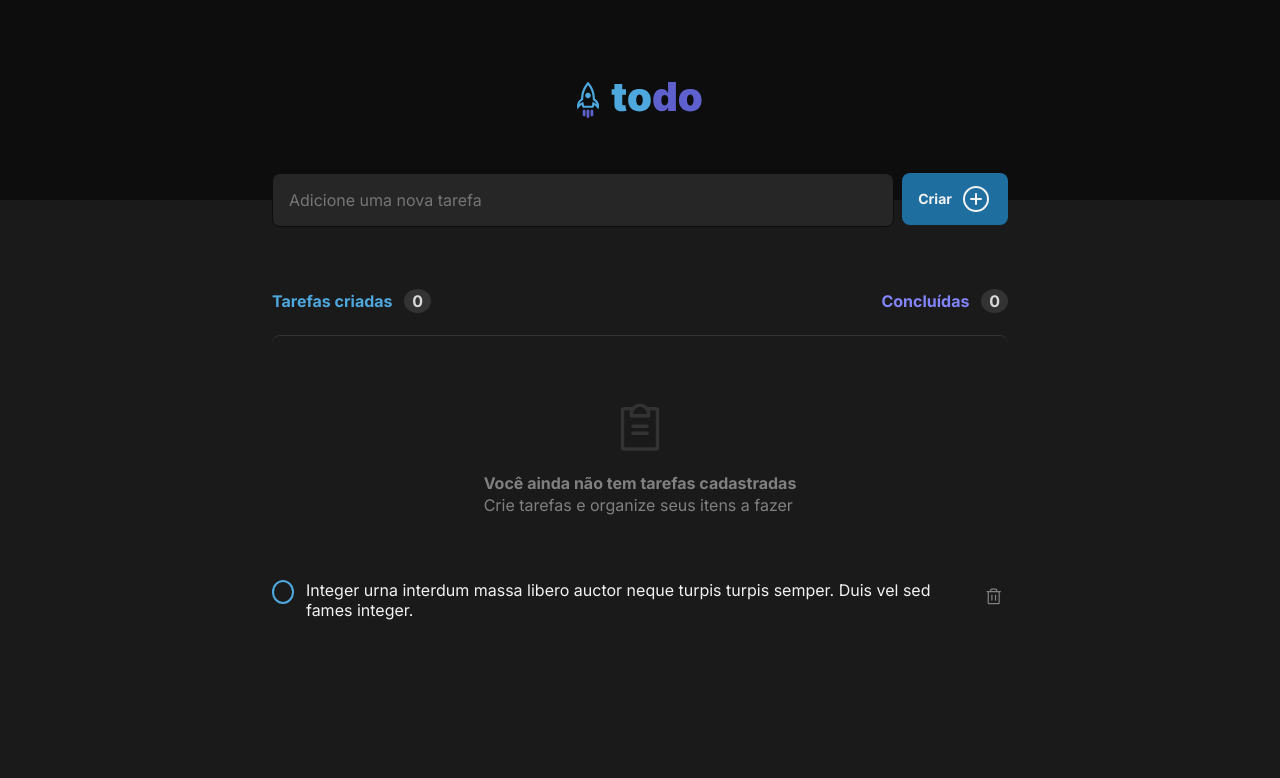
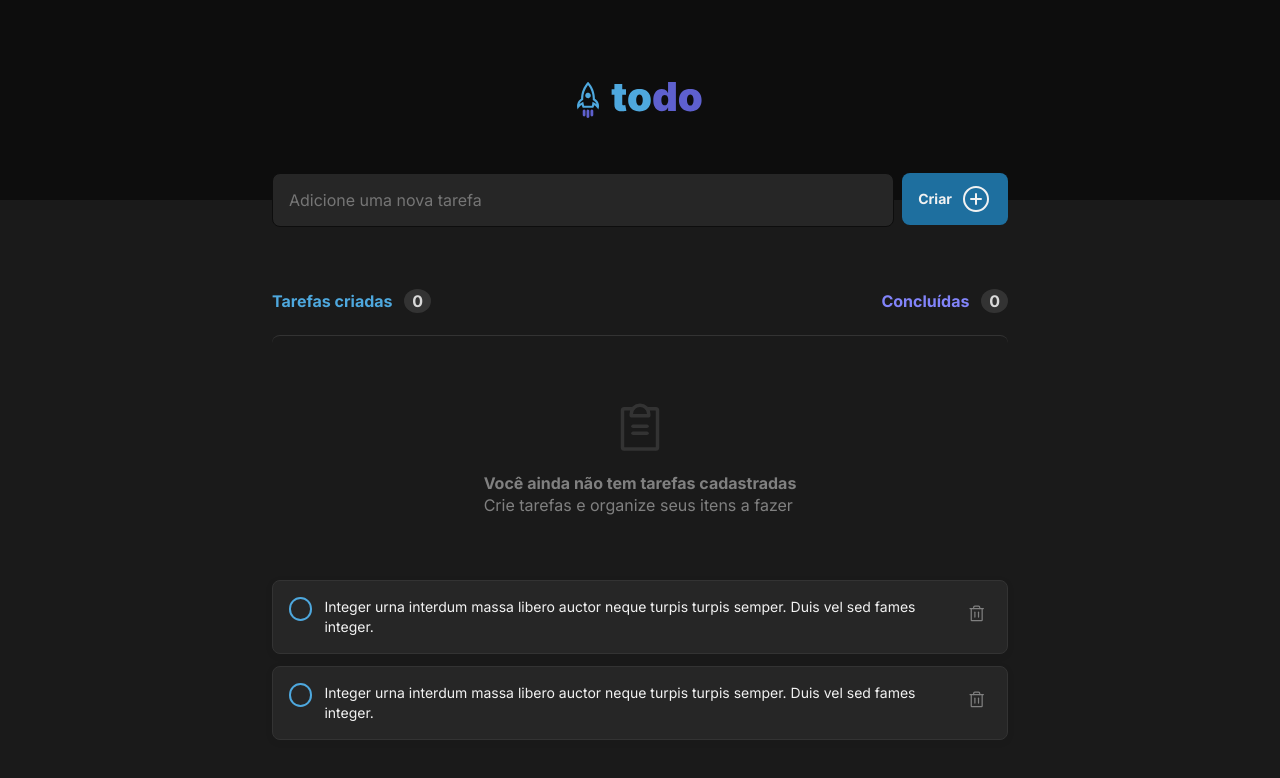
Before and after one commit to SouzaVitoria/ToDo-List, a React (Vite) app: page / in a window 1280 px wide. Shown: the top 778 px of the page. Built offline with nearby package versions, Linux system fonts and the light colour scheme.

Commit message:
added styles when have more than one to-do

```diff
--- a/src/components/Todos/Todo.module.css
+++ b/src/components/Todos/Todo.module.css
@@ -2,6 +2,14 @@
 .selectTodo {
   display: flex;
   gap: 0.75rem;
+}
+
+.todo {
+  padding: 1rem;
+  background-color: var(--gray-500);
+  border: 1px solid var(--gray-400);
+  border-radius: 8px;
+  box-shadow: 0px 2px 8px rgba(0, 0, 0, 0.06);
 }
 
 .checkbox {
@@ -39,3 +47,9 @@ button.trash:hover svg {
   cursor: pointer;
   opacity: 0.8;
 }
+
+.todo p {
+  font-style: normal;
+  font-size: 0.875rem;
+  line-height: 1.25rem;
+}
--- a/src/components/Todos/Todos.module.css
+++ b/src/components/Todos/Todos.module.css
@@ -43,3 +43,9 @@
   line-height: 1.375rem;
   color: var(--gray-300);
 }
+
+.todosContent {
+  display: flex;
+  flex-direction: column;
+  gap: 0.75rem;
+}
--- a/src/components/Todos/Todos.tsx
+++ b/src/components/Todos/Todos.tsx
@@ -1,6 +1,8 @@
 import { ClipboardText } from "phosphor-react";
 import { Todo } from "./Todo";
 import styles from "./Todos.module.css"
+
+const todos = [1, 2]
 
 export function Todos() {
   return (
@@ -23,8 +25,13 @@ export function Todos() {
           </div>
         </div>
 
-        <div className="todo">
-          <Todo />
+        <div className={styles.todosContent}>
+          {
+            todos.map(todo => {
+              return <Todo />
+            })
+          }
+
         </div>
       </div>
     </div>
```
